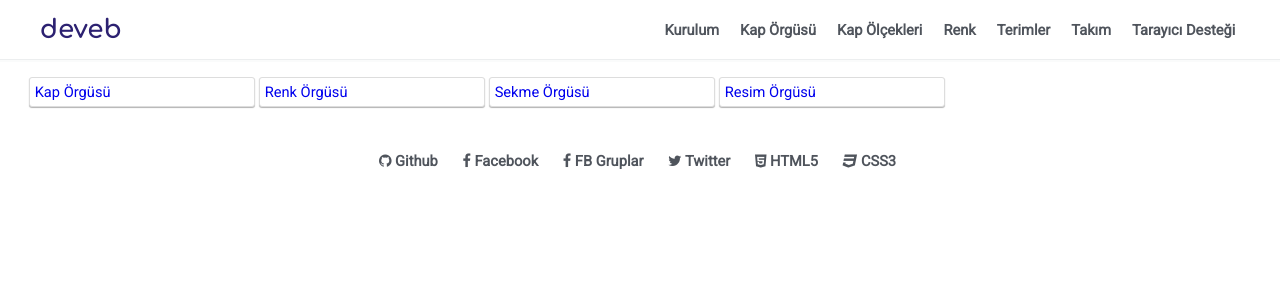
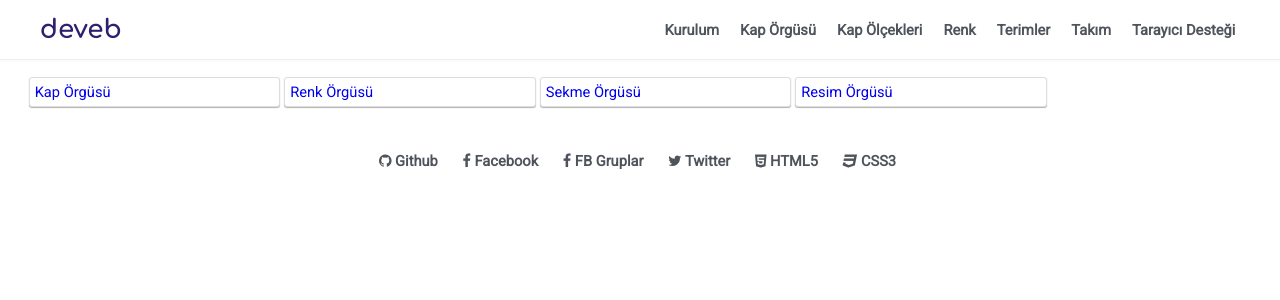
Before and after one commit to data-deveb/data-deveb.github.io, a Jekyll site: the page built from belgeler/belgeler.html, in a window 1280 px wide. Shown: the top 300 px of the page. Built offline with Jekyll 4.4.1, drawn with Linux system fonts in a browser that asks for light colours.

Commit message:
Güncelleme

```diff
--- a/_layouts/default.html
+++ b/_layouts/default.html
@@ -8,10 +8,10 @@
   {% include header.html %}
   </div>
   <div data-gnl="23">
-    <div data-gnl="18">
+    <div data-gnl="20">
     {{ content }}
     </div>
-    <div data-gnl="6">
+    <div data-gnl="4">
     {% include icerik.html %}
     </div>
   </div>
```
